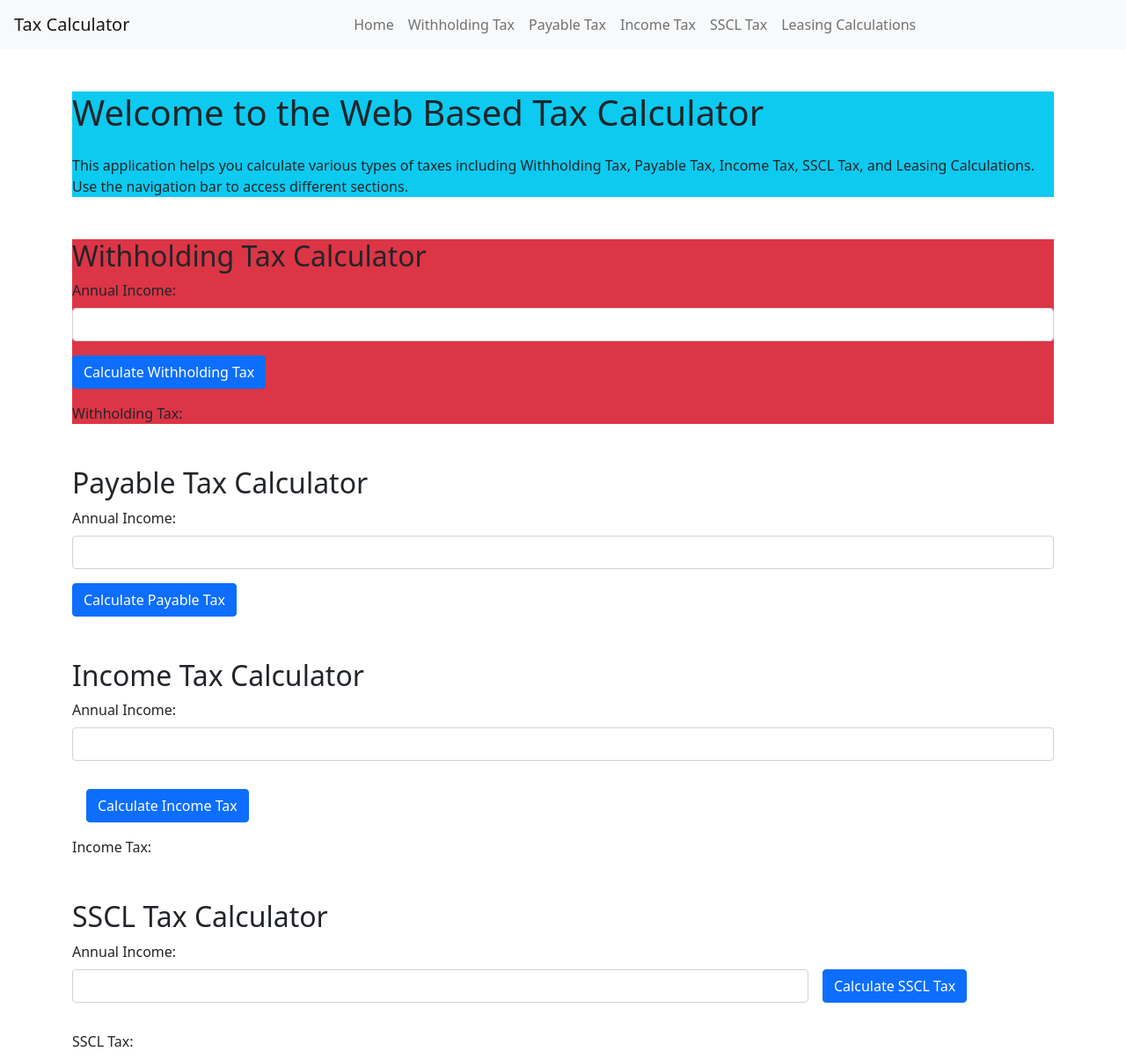
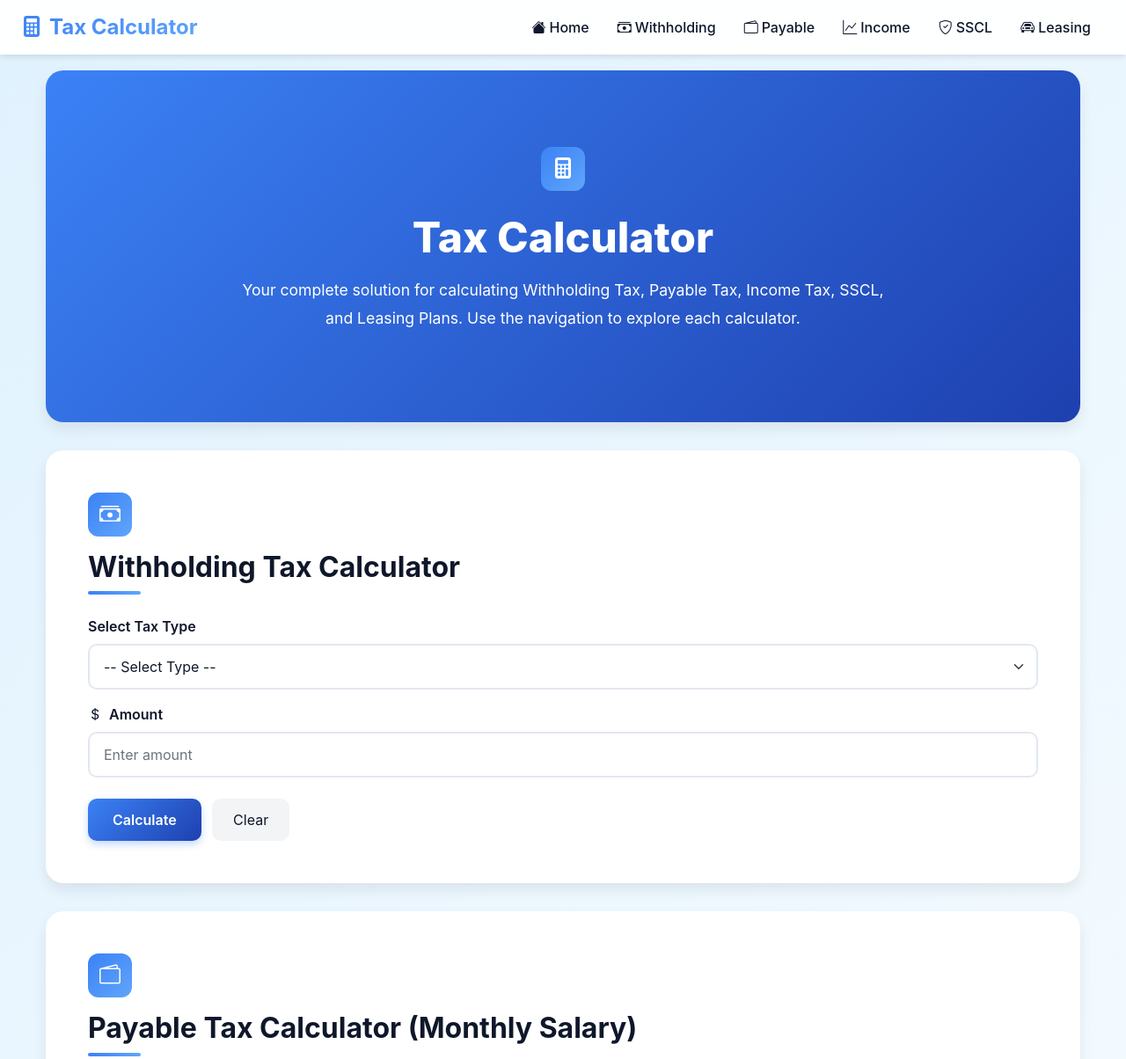
Before and after one commit to Pamod460/Web-Based-Tax-Calculator, a plain HTML site: page index.html in a window 1280 px wide. Shown: the top 1204 px of the page at 88% size. Drawn offline with nearby package versions, Linux system fonts and the light colour scheme.

Commit message:
style: enhance UI design and fix color contrast issues

```diff
--- a/assets/css/styles.css
+++ b/assets/css/styles.css
@@ -0,0 +1,254 @@
+:root {
+    --primary-color: #3b82f6;
+    --secondary-color: #1e40af;
+    --accent-color: #60a5fa;
+    --background-light: #f9fafb;
+    --card-bg: #ffffff;
+    --text-dark: #0f172a;
+    --text-light: #475569;
+}
+
+* {
+    margin: 0;
+    padding: 0;
+    box-sizing: border-box;
+}
+
+html {
+    scroll-behavior: smooth;
+}
+
+body {
+    font-family: 'Inter', -apple-system, BlinkMacSystemFont, 'Segoe UI', sans-serif;
+    background: linear-gradient(135deg, #e0f2fe 0%, #ffffff 100%);
+    color: var(--text-dark);
+    min-height: 100vh;
+}
+
+/* ===== NAVBAR ===== */
+.navbar {
+    background: rgba(255, 255, 255, 0.95) !important;
+    backdrop-filter: blur(10px);
+    box-shadow: 0 4px 6px -1px rgba(0, 0, 0, 0.1);
+    position: fixed;
+    top: 0;
+    width: 100%;
+    z-index: 1000;
+}
+
+.navbar-brand {
+    font-weight: 700;
+    font-size: 1.5rem;
+    background: linear-gradient(135deg, var(--primary-color), var(--accent-color));
+    -webkit-background-clip: text;
+    -webkit-text-fill-color: transparent;
+}
+
+/* ===== NAV LINKS ===== */
+.nav-link {
+    color: var(--text-dark) !important;
+    font-weight: 500;
+    transition: all 0.3s ease;
+    padding: 0.5rem 1rem !important;
+    border-radius: 8px;
+}
+
+.nav-link:hover {
+    color: var(--primary-color) !important;
+    background: rgba(59, 130, 246, 0.1);
+    box-shadow: 0 2px 8px rgba(59, 130, 246, 0.15);
+    transform: translateY(-2px);
+}
+
+/* ===== SECTIONS ===== */
+.container {
+    max-width: 1200px;
+    padding-top: 80px;
+}
+
+section {
+    background: var(--card-bg);
+    border-radius: 20px;
+    padding: 3rem;
+    margin-bottom: 2rem;
+    color: var(--text-dark);
+    box-shadow: 0 8px 16px rgba(0, 0, 0, 0.08);
+    transition: all 0.3s ease;
+}
+
+section:hover {
+    transform: translateY(-4px);
+}
+
+/* ===== HOME ===== */
+#home {
+    background: linear-gradient(135deg, #3b82f6 0%, #1e40af 100%);
+    color: #ffffff;
+    text-align: center;
+    min-height: 400px;
+    display: flex;
+    flex-direction: column;
+    justify-content: center;
+    align-items: center;
+}
+
+#home h1 {
+    font-size: 3rem;
+    font-weight: 800;
+    margin-bottom: 1rem;
+}
+
+#home p {
+    font-size: 1.1rem;
+    max-width: 750px;
+    line-height: 1.8;
+}
+
+/* ===== HEADINGS ===== */
+h2 {
+    font-size: 2rem;
+    font-weight: 700;
+    margin-bottom: 1.5rem;
+    color: var(--text-dark);
+    position: relative;
+    padding-bottom: 0.75rem;
+}
+
+h2::after {
+    content: '';
+    position: absolute;
+    bottom: 0;
+    left: 0;
+    width: 60px;
+    height: 4px;
+    background: linear-gradient(90deg, var(--primary-color), var(--accent-color));
+    border-radius: 2px;
+}
+
+/* ===== FORM ===== */
+.form-label {
+    font-weight: 600;
+    color: var(--text-dark);
+}
+
+.form-control,
+.form-select {
+    border: 2px solid #e2e8f0;
+    border-radius: 10px;
+    padding: 0.75rem 1rem;
+    font-size: 1rem;
+    transition: 0.3s ease;
+    color: var(--text-dark);
+}
+
+.form-control:focus,
+.form-select:focus {
+    border-color: var(--primary-color);
+    box-shadow: 0 0 0 3px rgba(59, 130, 246, 0.2);
+    outline: none;
+}
+
+/* ===== BUTTONS ===== */
+.btn-primary {
+    background: linear-gradient(135deg, var(--primary-color), var(--secondary-color));
+    border: none;
+    border-radius: 10px;
+    color: #fff !important;
+    font-weight: 600;
+    padding: 0.75rem 1.75rem;
+    box-shadow: 0 4px 8px rgba(59, 130, 246, 0.3);
+    transition: all 0.3s ease;
+}
+
+.btn-primary:hover {
+    transform: translateY(-2px);
+    box-shadow: 0 8px 15px rgba(59, 130, 246, 0.4);
+}
+
+.btn-secondary {
+    background: #f3f4f6;
+    border: none;
+    color: var(--text-dark);
+    border-radius: 10px;
+    padding: 0.75rem 1.5rem;
+    transition: all 0.3s ease;
+}
+
+.btn-secondary:hover {
+    background: #e2e8f0;
+}
+
+/* ===== RESULT BOX ===== */
+.result-box {
+    background: #f8fafc;
+    border-radius: 16px;
+    padding: 1.5rem;
+    margin-top: 1.5rem;
+    border-left: 4px solid var(--primary-color);
+    color: var(--text-dark);
+}
+
+.result-box label {
+    font-weight: 700;
+    color: var(--primary-color);
+    font-size: 1.1rem;
+    margin-bottom: 0.5rem;
+}
+
+.result-box div {
+    font-size: 1.2rem;
+    font-weight: 600;
+    color: var(--text-dark);
+}
+
+/* ===== ICON BADGE ===== */
+.icon-badge {
+    display: inline-flex;
+    align-items: center;
+    justify-content: center;
+    width: 50px;
+    height: 50px;
+    background: linear-gradient(135deg, var(--primary-color), var(--accent-color));
+    border-radius: 12px;
+    color: white;
+    font-size: 1.5rem;
+    margin-bottom: 1rem;
+}
+
+/* ===== RESPONSIVE ===== */
+@media (max-width: 768px) {
+    section {
+        padding: 2rem 1.25rem;
+    }
+
+    #home h1 {
+        font-size: 2rem;
+    }
+
+    #home p {
+        font-size: 1rem;
+    }
+
+    .navbar-nav {
+        background: white;
+        border-radius: 12px;
+        margin-top: 1rem;
+        padding: 1rem;
+    }
+}
+
+/* ===== ANIMATION ===== */
+.fade-in {
+    animation: fadeIn 0.6s ease-in;
+}
+
+@keyframes fadeIn {
+    from {
+        opacity: 0;
+        transform: translateY(20px);
+    }
+    to {
+        opacity: 1;
+        transform: translateY(0);
+    }
+}
--- a/index.html
+++ b/index.html
@@ -11,100 +11,139 @@
 </head>
 
 <body>
-    <nav class="navbar navbar-expand-lg navbar-light bg-light ps-3 navbar-sticky-top">
-        <a class="navbar-brand" href="#">Tax Calculator</a>
-        <ul class="navbar-nav mx-auto">
-            <li class="nav-item"><a class="nav-link" href="#home">Home</a></li>
-            <li class="nav-item"><a class="nav-link" href="#withholding-tax">Withholding Tax</a></li>
-            <li class="nav-item"><a class="nav-link" href="#payable-tax">Payable Tax</a></li>
-            <li class="nav-item"><a class="nav-link" href="#income-tax">Income Tax</a></li>
-            <li class="nav-item"><a class="nav-link" href="#sscl-tax">SSCL Tax</a></li>
-            <li class="nav-item"><a class="nav-link" href="#leasing-calculations">Leasing Calculations</a></li>
+    <nav class="navbar navbar-expand-lg navbar-light">
+        <div class="container-fluid px-4">
+            <a class="navbar-brand" href="#home">
+                <i class="bi bi-calculator-fill me-2"></i>Tax Calculator
+            </a>
+            <button class="navbar-toggler" type="button" data-bs-toggle="collapse" data-bs-target="#navbarNav">
+                <span class="navbar-toggler-icon"></span>
+            </button>
+            <div class="collapse navbar-collapse" id="navbarNav">
+                <ul class="navbar-nav ms-auto">
+                    <li class="nav-item"><a class="nav-link" href="#home"><i class="bi bi-house-fill me-1"></i>Home</a>
+                    </li>
+                    <li class="nav-item"><a class="nav-link" href="#withholding-tax"><i
+                                class="bi bi-cash-stack me-1"></i>Withholding</a></li>
+                    <li class="nav-item"><a class="nav-link" href="#payable-tax"><i
+                                class="bi bi-wallet2 me-1"></i>Payable</a></li>
+                    <li class="nav-item"><a class="nav-link" href="#income-tax"><i
+                                class="bi bi-graph-up me-1"></i>Income</a></li>
+                    <li class="nav-item"><a class="nav-link" href="#sscl-tax"><i
+                                class="bi bi-shield-check me-1"></i>SSCL</a></li>
+                    <li class="nav-item"><a class="nav-link" href="#leasing-calculations"><i
+                                class="bi bi-car-front me-1"></i>Leasing</a></li>
+                </ul>
+            </div>
+        </div>
+    </nav>
 
-        </ul>
-    </nav>
-    <div class="container mt-4">
-        <section id="home" class="h-100 mt-5 bg-info" >
-            <h1 class="mb-4">Welcome to the Web Based Tax Calculator</h1>
-            <p>This application helps you calculate various types of taxes including Withholding Tax, Payable Tax, Income Tax, SSCL Tax, and Leasing Calculations. Use the navigation bar to access different sections.</p>
+    <div class="container">
+        <!-- HOME -->
+        <section id="home" class="fade-in">
+            <div class="icon-badge mb-4"><i class="bi bi-calculator-fill"></i></div>
+            <h1>Tax Calculator</h1>
+            <p>Your complete solution for calculating Withholding Tax, Payable Tax, Income Tax, SSCL, and Leasing Plans.
+                Use the navigation to explore each calculator.</p>
         </section>
 
-        <section id="withholding-tax" class="mt-5 bg-danger" >
+        <!-- WITHHOLDING TAX -->
+        <section id="withholding-tax" class="fade-in">
+            <div class="icon-badge"><i class="bi bi-cash-stack"></i></div>
             <h2>Withholding Tax Calculator</h2>
             <form id="withholding-tax-form">
                 <div class="mb-3">
-                    <label for="withholding-tax-income" class="form-label">Annual Income:</label>
-                    <input type="number" class="form-control" id="withholding-tax-income" required>
+                    <label class="form-label">Select Tax Type</label>
+                    <select class="form-select" id="withholding-type" required>
+                        <option value="">-- Select Type --</option>
+                        <option value="rent">Rent (10% above Rs.100,000)</option>
+                        <option value="bank">Bank Interest (5%)</option>
+                        <option value="dividend">Dividend (14% above Rs.100,000)</option>
+                    </select>
                 </div>
-
-                <button type="submit" class="btn btn-primary">Calculate Withholding Tax</button>
+                <div class="mb-4">
+                    <label for="withholding-income" class="form-label"><i
+                            class="bi bi-currency-dollar me-2"></i>Amount</label>
+                    <input type="number" class="form-control" id="withholding-income" placeholder="Enter amount"
+                        required>
+                </div>
+                <button type="button" class="btn btn-primary" id="calc-withholding">Calculate</button>
+                <button type="reset" class="btn btn-secondary ms-2">Clear</button>
             </form>
-            <div id="withholding-tax-result" class="mt-3">
-                <label for="withholding-tax-output">Withholding Tax:</label>
+            <div id="withholding-tax-result" class="result-box" style="display: none;">
+                <label>Withholding Tax Result:</label>
                 <div id="withholding-tax-output"></div>
             </div>
         </section>
 
-        <section id="payable-tax" class="mt-5 ">
-            <h2>Payable Tax Calculator</h2>
+        <!-- PAYABLE TAX -->
+        <section id="payable-tax" class="fade-in">
+            <div class="icon-badge"><i class="bi bi-wallet2"></i></div>
+            <h2>Payable Tax Calculator (Monthly Salary)</h2>
             <form id="payable-tax-form">
-                <div class="mb-3">
-                    <label for="annual-income" class="form-label">Annual Income:</label>
-                    <input type="number" class="form-control" id="annual-income" required>
-                </div>
-
-                <button type="submit" class="btn btn-primary">Calculate Payable Tax</button>
+                <label class="form-label"><i class="bi bi-currency-dollar me-2"></i>Monthly Salary</label>
+                <input type="number" class="form-control mb-3" id="payable-income" placeholder="Enter monthly salary"
+                    required>
+                <button type="button" class="btn btn-primary" id="calc-payable">Calculate</button>
+                <button type="reset" class="btn btn-secondary ms-2">Clear</button>
             </form>
-            <div id="payable-tax-result" class="mt-3"></div>
+            <div id="payable-tax-result" class="result-box" style="display: none;"></div>
         </section>
 
-        <section id="income-tax" class="mt-5">
-            <h2>Income Tax Calculator</h2>
+        <!-- INCOME TAX -->
+        <section id="income-tax" class="fade-in">
+            <div class="icon-badge"><i class="bi bi-graph-up"></i></div>
+            <h2>Income Tax Calculator (Annual)</h2>
             <form id="income-tax-form">
-                <div class="mb-3">
-                    <label for="income" class="form-label">Annual Income:</label>
-                    <input type="number" class="form-control" id="income" required>
-                </div>
-                <div class="mt-4 ps-3 pt-2">
-                <button type="submit" class="btn btn-primary">Calculate Income Tax</button>
-                </div>
-
+                <label class="form-label"><i class="bi bi-currency-dollar me-2"></i>Annual Income</label>
+                <input type="number" class="form-control mb-3" id="income" placeholder="Enter your annual income"
+                    required>
+                <button type="button" class="btn btn-primary" id="calc-income">Calculate</button>
+                <button type="reset" class="btn btn-secondary ms-2">Clear</button>
             </form>
-            <div id="income-tax-result" class="mt-3">
-                <label for="income-tax-output">Income Tax:</label>
+            <div id="income-tax-result" class="result-box" style="display: none;">
+                <label>Income Tax Result:</label>
                 <div id="income-tax-output"></div>
             </div>
         </section>
 
-        <section id="sscl-tax" class="mt-5">
+        <!-- SSCL TAX -->
+        <section id="sscl-tax" class="fade-in">
+            <div class="icon-badge"><i class="bi bi-shield-check"></i></div>
             <h2>SSCL Tax Calculator</h2>
-            <form id="sscl-tax-form" class="d-flex flex-row align-items-start">
-                <div class="mb-3 w-75">
-                    <label for="sscl-income" class="form-label">Annual Income:</label>
-                    <input type="number" class="form-control" id="sscl-income" required>
-                </div>
-                <div class="mt-4 ps-3 pt-2">
-                    <button type="submit" class="btn btn-primary">Calculate SSCL Tax</button>
-                </div>
+            <form id="sscl-tax-form">
+                <label class="form-label"><i class="bi bi-currency-dollar me-2"></i>Value</label>
+                <input type="number" class="form-control mb-3" id="sscl-value" placeholder="Enter value" required>
+                <button type="button" class="btn btn-primary" id="calc-sscl">Calculate</button>
+                <button type="reset" class="btn btn-secondary ms-2">Clear</button>
             </form>
-            <div id="sscl-tax-result" class="mt-3">
-                <label for="sscl-tax-output">SSCL Tax:</label>
+            <div id="sscl-tax-result" class="result-box" style="display: none;">
+                <label>SSCL Tax Result:</label>
                 <div id="sscl-tax-output"></div>
             </div>
         </section>
 
-        <section id="leasing-calculations" class="mt-5">
-            <h2>Leasing Calculations</h2>
-            <form id="leasing-calculations-form">
-                <div class="mb-3">
-                    <label for="leasing-income" class="form-label">Annual Income:</label>
-                    <input type="number" class="form-control" id="leasing-income" required>
-                </div>
+        <!-- LEASING -->
+        <section id="leasing-calculations" class="fade-in">
+            <div class="icon-badge"><i class="bi bi-car-front"></i></div>
+            <h2>Leasing Calculator</h2>
+            <form id="leasing-form">
+                <label class="form-label">Loan Amount</label>
+                <input type="number" class="form-control mb-3" id="loan-amount" placeholder="Enter loan amount"
+                    required>
+                <label class="form-label">Annual Interest Rate (%)</label>
+                <input type="number" class="form-control mb-3" id="interest-rate" placeholder="e.g., 10" required>
+                <button type="button" class="btn btn-primary" id="calc-leasing">Calculate EMI</button>
+                <button type="reset" class="btn btn-secondary ms-2">Clear</button>
+            </form>
+            <div id="leasing-result" class="result-box" style="display: none;">
+                <label>Leasing Plan Comparison:</label>
+                <div id="leasing-output"></div>
+            </div>
+        </section>
+    </div>
 
-                <button type="submit" class="btn btn-primary">Calculate Leasing Tax</button>
-            </form>
-            <div id="leasing-calculations-result" class="mt-3"></div>
-        </section>
+    <script src="assets/js/scripts.js"></script>
 </body>
 
 </html>
```
Also changed, not shown: assets/js/scripts.js (+7 -0 lines).
